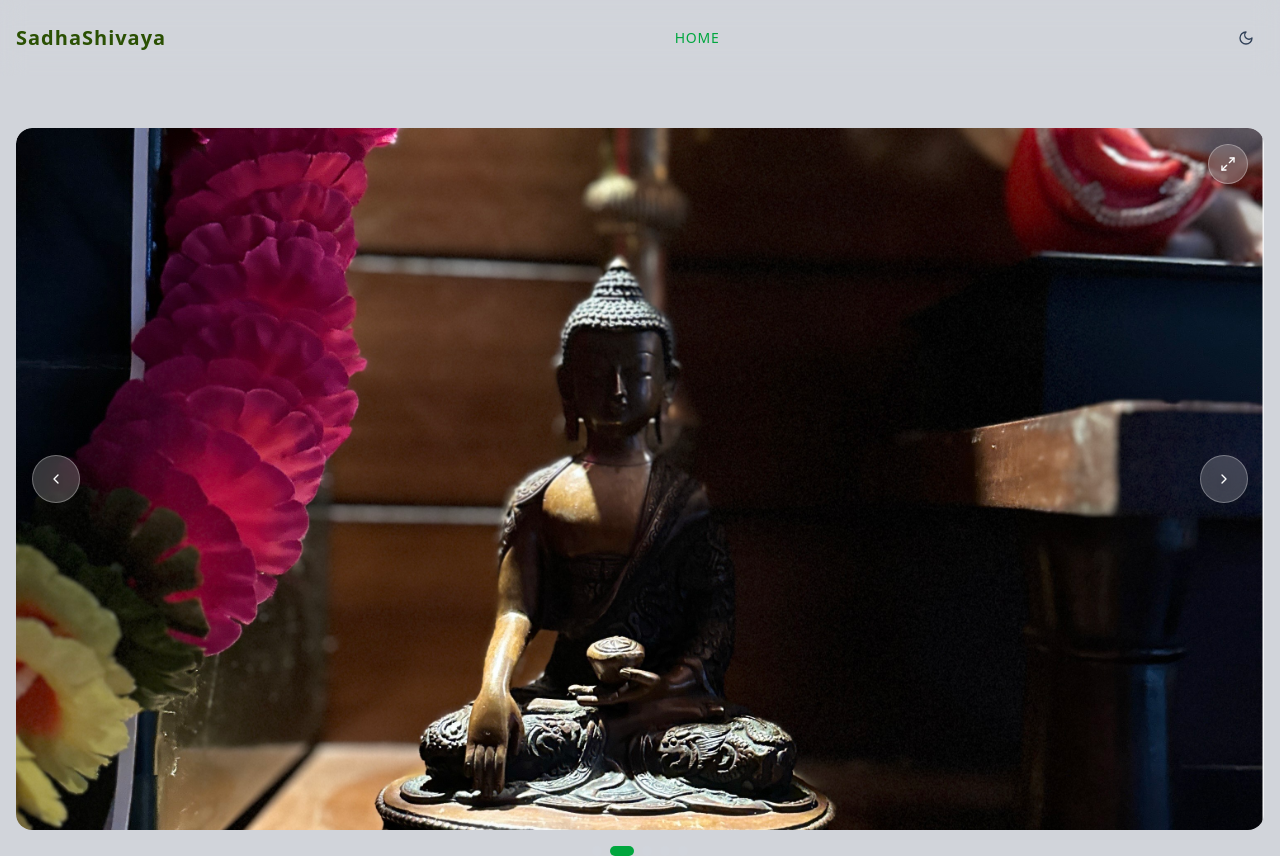
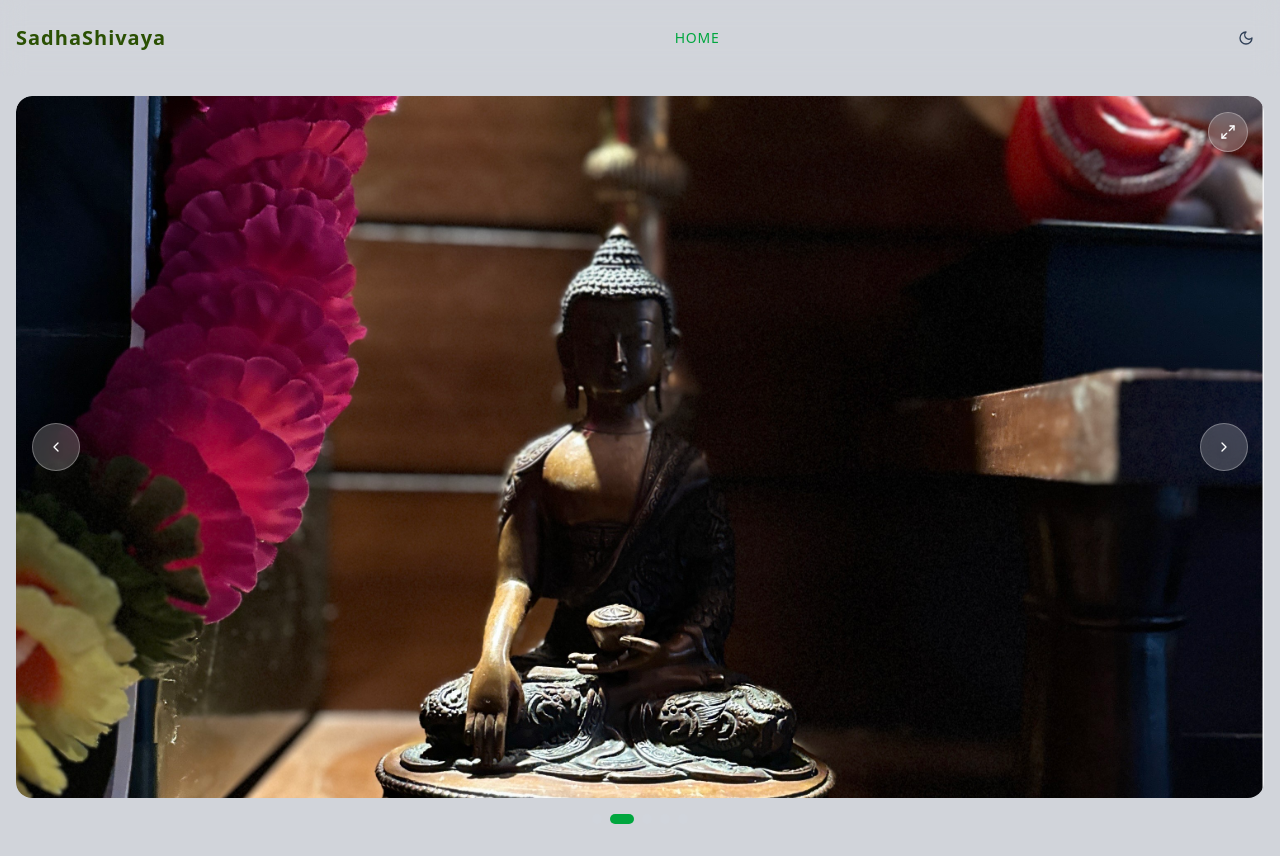
Before and after one commit to Eunesh/Sadha-Shivaya, a React (Vite) app: page / in a window 1280 px wide. After the commit the page ends 824 px from the top, so only its background shows below. Built offline with nearby package versions, Linux system fonts and the light colour scheme.

Commit message:
chore: fixed the padding

```diff
--- a/src/pages/Home.tsx
+++ b/src/pages/Home.tsx
@@ -6,7 +6,7 @@ export function Home() {
   return (
     <>
       <Header />
-      <main className="pt-32 px-4">
+      <main className="pt-24 px-4">
       <div className="max-w-screen-md md:max-w-screen-lg lg:max-w-screen-xl mx-auto text-center">
            <CardSlider />
        </div>
```
